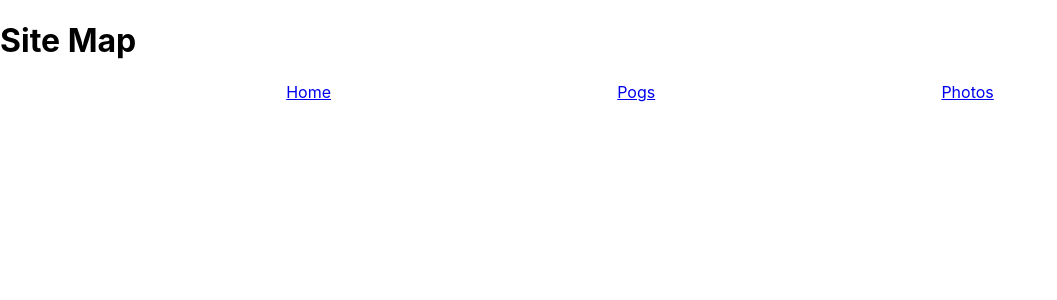
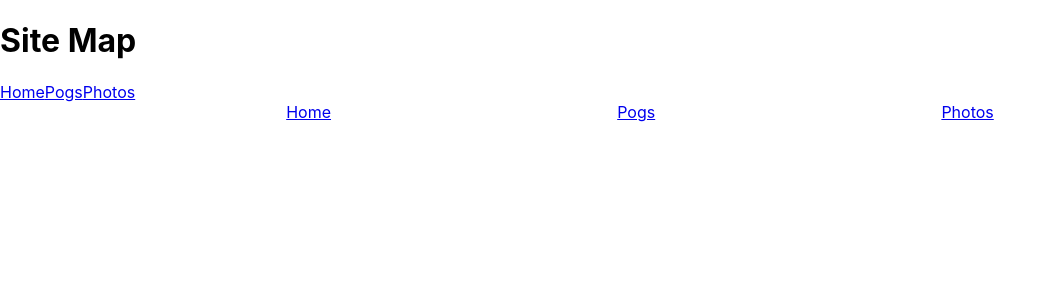
Before and after one commit to connkat/theyellowdubmarine, a React (Create React App) app: page /site-map in a window 1280 px wide. Shown: the top 300 px of the page, without its empty margins (0-1057 px from the left). Built offline with nearby package versions, Linux system fonts and the light colour scheme.

Commit message:
updated site map

```diff
--- a/src/pages/SiteMap.tsx
+++ b/src/pages/SiteMap.tsx
@@ -1,3 +1,4 @@
+import { Link } from "react-router-dom";
 import Layout from "./Layout";
 
 export default function SiteMap() {
@@ -5,6 +6,11 @@ export default function SiteMap() {
 		<div className="SiteMap">
 			<Layout>
 				<h1>Site Map</h1>
+				<div className="site-map-body">
+					<Link to="/">Home</Link>
+					<Link to="/pogs">Pogs</Link>
+					<Link to="/photos">Photos</Link>
+				</div>
 			</Layout>
 		</div>
 	);
```
